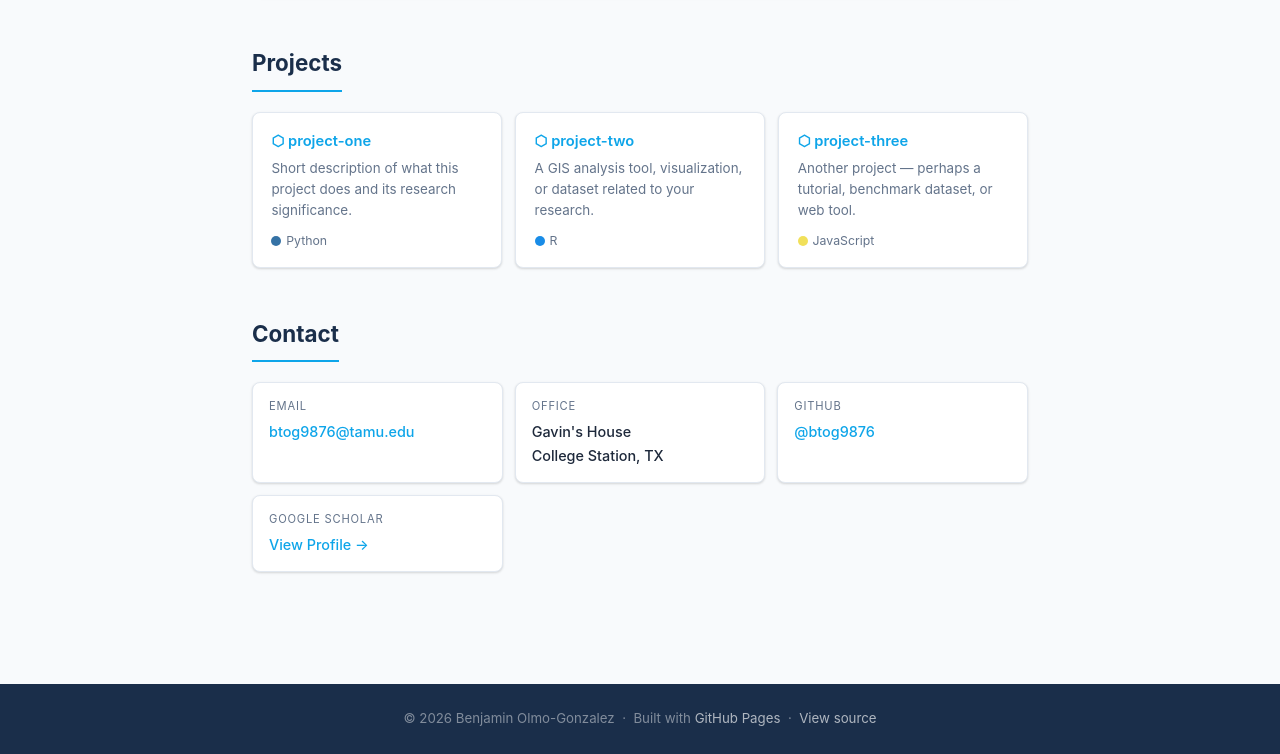
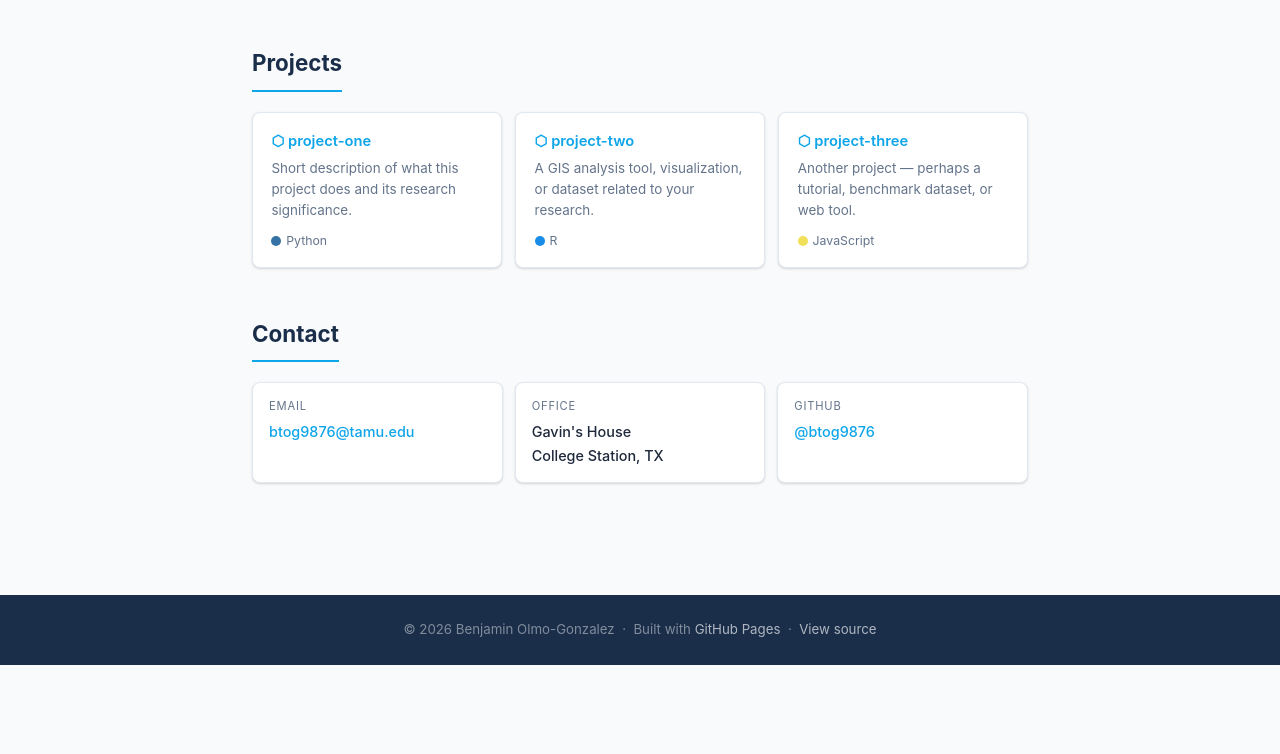
Before and after one commit to btog9876/btog9876.github.io, a plain HTML site: page index.html in a window 1280 px wide. Shown: the part 1157-1911 px from the top of the page. After the commit the page ends 1822 px from the top, so only its background shows below. Drawn offline with Linux system fonts and the light colour scheme.

Commit message:
Update index.html

```diff
--- a/index.html
+++ b/index.html
@@ -404,12 +404,6 @@
           <a href="https://github.com/your-username" target="_blank">@btog9876</a>
         </div>
       </div>
-      <div class="contact-card">
-        <div class="contact-label">Google Scholar</div>
-        <div class="contact-value">
-          <a href="https://scholar.google.com" target="_blank">View Profile →</a>
-        </div>
-      </div>
     </div>
   </section>
 
```
